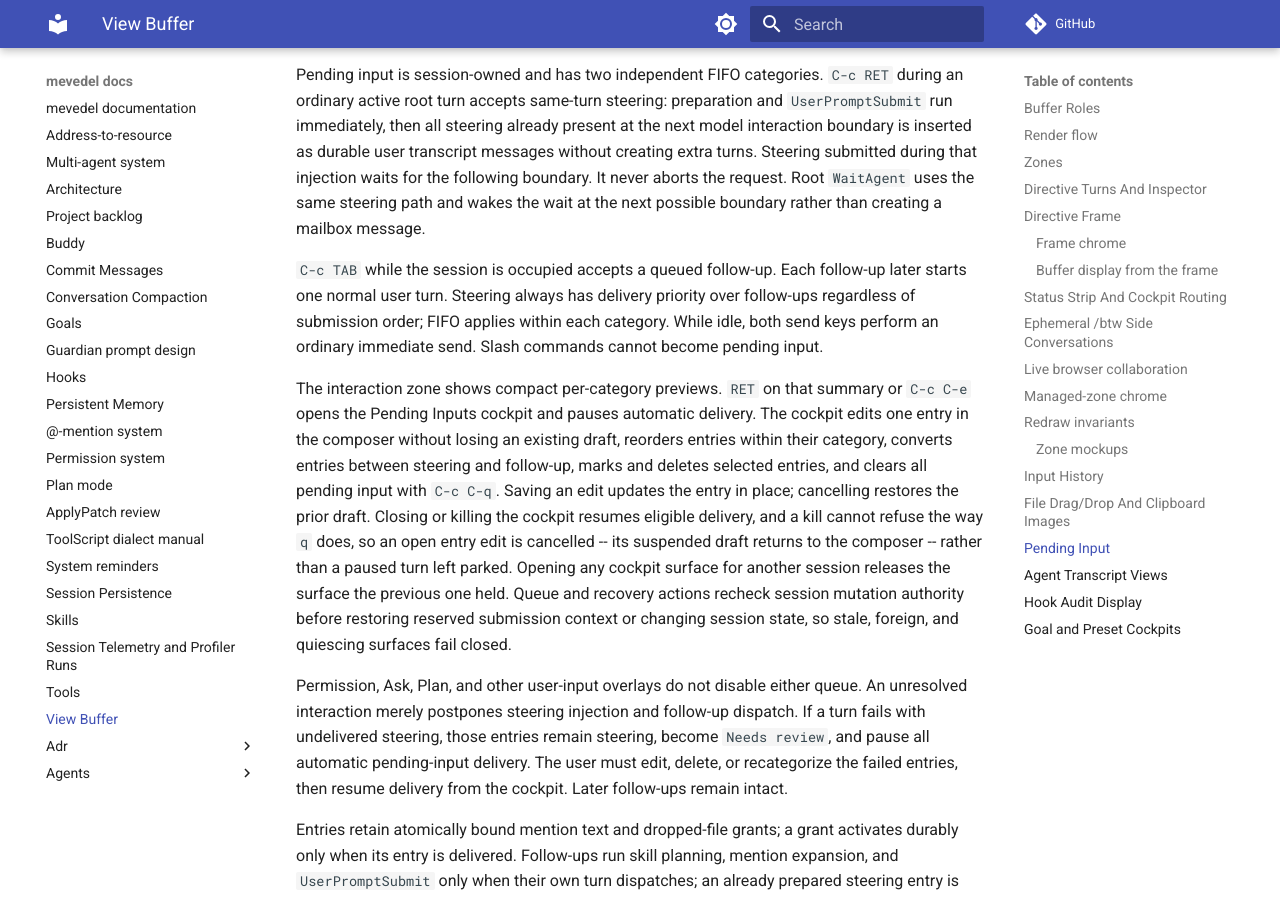
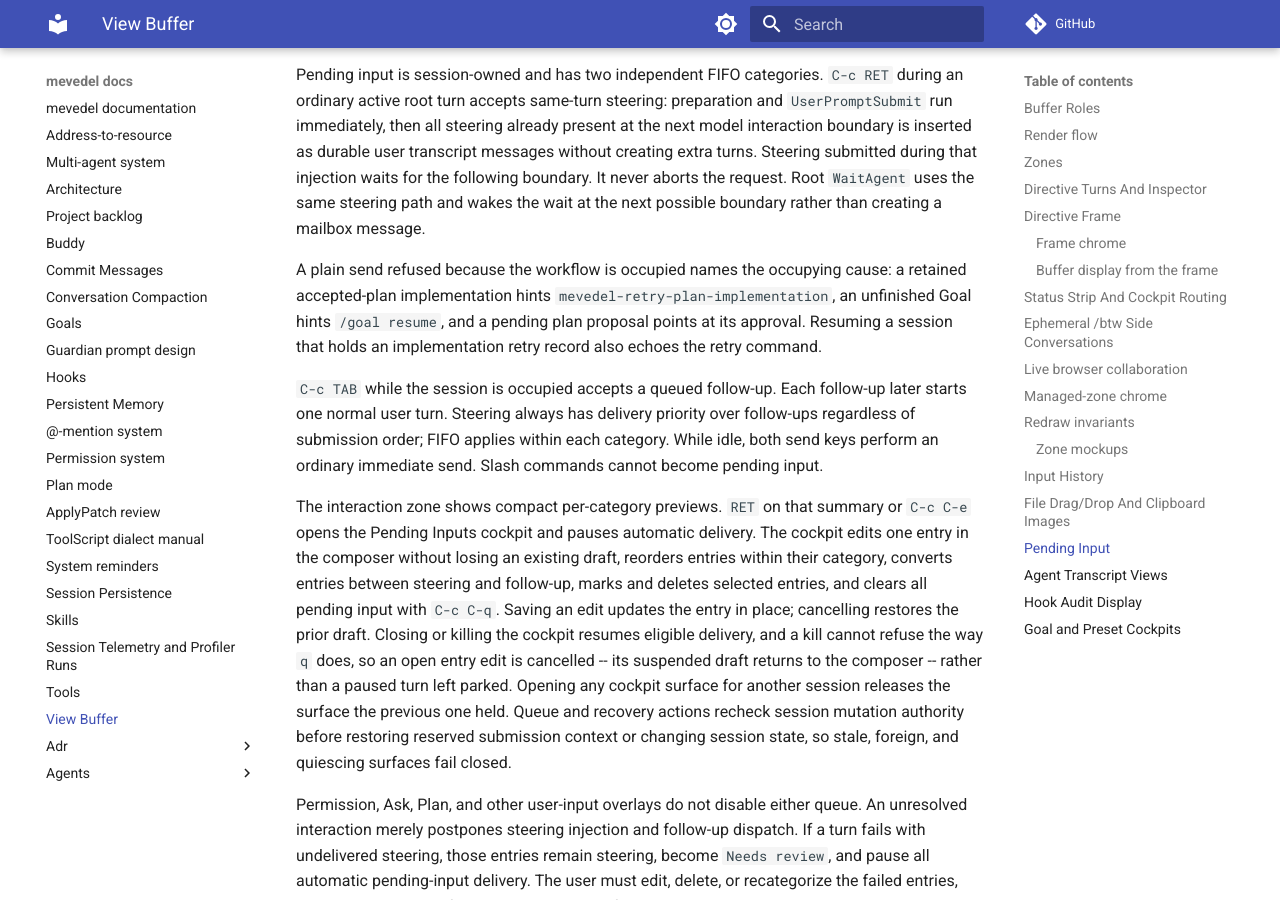
Before and after one commit to FrauH0lle/mevedel, an MkDocs documentation site: the page built from docs/view.md, in a window 1280 px wide and 900 px high, scrolled down 21406 px. Built offline with MkDocs 1.6.1 and Material for MkDocs 9.7.7, drawn with Linux system fonts in a browser that asks for light colours; comment, search, counter and statistics services are not loaded.

Commit message:
feat(view): Name the occupying workflow when refusing a plain send
A session resumed with a retained accepted-plan implementation refused
plain composer sends with only the generic occupied message, leaving
the user to discover mevedel-retry-plan-implementation on their own.

* mevedel-view-composer.el (mevedel-view--occupied-root-workflow-p):
Return a symbol naming the occupying workflow instead of an opaque
non-nil value; all callers used it as a boolean.
(mevedel-view--occupied-root-workflow-error): New function signaling a
cause-specific user error: a retained implementation retry hints
mevedel-retry-plan-implementation, an unfinished Goal hints
/goal resume, a pending plan proposal points at its approval.
(mevedel-view-send): Use it for the occupied refusal.

* mevedel-chat.el (mevedel--chat-buffer-init-common): On resume, echo
the retry command when the session holds an implementation retry
record.

* test/test-mevedel-view-composer.el
(mevedel-view--occupied-root-workflow-p)
(mevedel-view--occupied-root-workflow-error): New deftests.

* docs/view.md: Document the cause-named refusal and the resume hint.

```diff
--- a/docs/view.md
+++ b/docs/view.md
@@ -1019,6 +1019,12 @@ that injection waits for the following boundary. It never aborts the request.
 Root `WaitAgent` uses the same steering path and wakes the wait at the next
 possible boundary rather than creating a mailbox message.
 
+A plain send refused because the workflow is occupied names the occupying
+cause: a retained accepted-plan implementation hints
+`mevedel-retry-plan-implementation`, an unfinished Goal hints `/goal resume`,
+and a pending plan proposal points at its approval. Resuming a session that
+holds an implementation retry record also echoes the retry command.
+
 `C-c TAB` while the session is occupied accepts a queued follow-up. Each
 follow-up later starts one normal user turn. Steering always has delivery
 priority over follow-ups regardless of submission order; FIFO applies within
```
Also changed, not shown: 3 other files.
